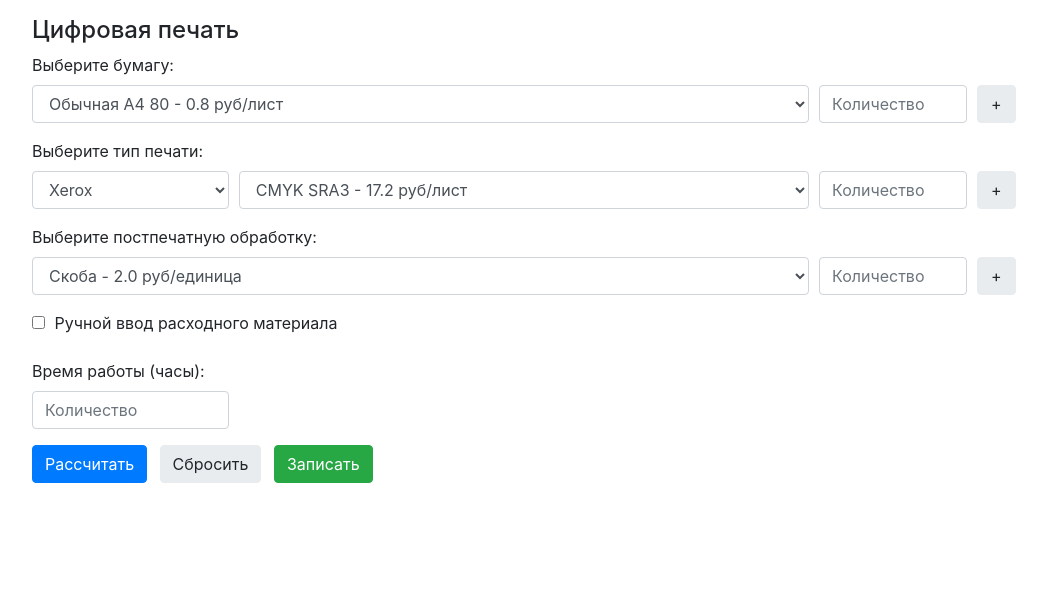
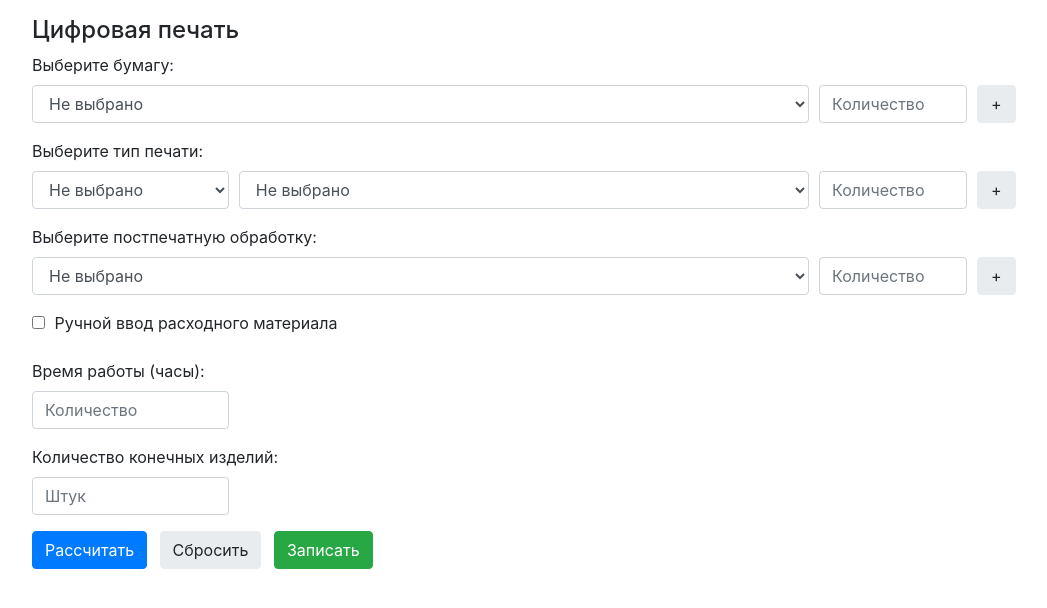
Before and after one commit to Akkormsk/psodin, a Flask app: page /calculator/ in a window 1280 px wide. Shown: the part 56-664 px from the top of the page, without its empty margins (111-1158 px from the left). Run offline with Flask 3, Linux system fonts and the light colour scheme; parts of the project's set-up code (start-up, migrations or seed data) failed here and were passed over; some libraries are stand-ins or nearby versions.

Commit message:
Корректировки калькулятора

```diff
--- a/app/calculator/routes.py
+++ b/app/calculator/routes.py
@@ -29,6 +29,7 @@ def sheet_printing_func():
             postprint_types = request.form.getlist('postprint_type')
             postprint_quantities = request.form.getlist('postprint_quantity')
             work_time = float(request.form['work_time'])
+            final_units = request.form.get('final_units')
 
             materials_text = ""
 
@@ -36,8 +37,13 @@ def sheet_printing_func():
             paper_cost = 0
             total_paper = 0
             for i in range(len(paper_type_ids)):
+                if not paper_type_ids[i]:
+                    continue
+                quantity_str = (paper_quantities[i] or '').strip()
+                if not quantity_str:
+                    continue
                 paper = PaperType.query.get(paper_type_ids[i])
-                quantity = int(paper_quantities[i])
+                quantity = int(quantity_str)
                 paper_cost += quantity * paper.price_per_unit
                 total_paper += quantity
                 paper_details.append((paper, quantity))
@@ -46,9 +52,14 @@ def sheet_printing_func():
             print_details = []
             print_cost = 0
             for i in range(len(machine_types)):
+                if not machine_types[i] or not print_type_ids[i]:
+                    continue
+                quantity_str = (print_quantities[i] or '').strip()
+                if not quantity_str:
+                    continue
                 machine_type = machine_types[i]
                 print_type = PrintType.query.get(print_type_ids[i])
-                quantity = int(print_quantities[i])
+                quantity = int(quantity_str)
                 if machine_type == 'xerox':
                     print_cost += quantity * print_type.price_per_unit_xerox
                     materials_text += f"Печать {i + 1} - {machine_type} - {print_type.name} - {quantity} шт по цене {print_type.price_per_unit_xerox}\r\n"
@@ -60,8 +71,13 @@ def sheet_printing_func():
             postprint_details = []
             postprint_cost = 0
             for i in range(len(postprint_types)):
+                if not postprint_types[i]:
+                    continue
+                quantity_str = (postprint_quantities[i] or '').strip()
+                if not quantity_str:
+                    continue
                 postprint_type = PostPrintProcessing.query.get(postprint_types[i])
-                quantity = int(postprint_quantities[i])
+                quantity = int(quantity_str)
                 postprint_cost += quantity * postprint_type.price_per_unit
                 postprint_details.append((postprint_type, quantity))
                 materials_text += f"Постпечатка {i + 1} - {postprint_type.name} - {quantity} шт по цене {postprint_type.price_per_unit}\r\n"
@@ -86,10 +102,21 @@ def sheet_printing_func():
                 total_cost += manual_material_cost
                 materials_text += f"Свободный материал: {manual_material_name} - {manual_material_quantity} шт по цене {manual_material_price} руб/шт\r\n"
 
-            retail_price = round(total_cost * margin_ratio.value * (1 + (1 / total_paper)), 2)
+            # Защита от деления на ноль при отсутствии бумаги
+            retail_price = round(total_cost * margin_ratio.value * (1 + (1 / total_paper if total_paper else 1)), 2)
             regulars_price = round(retail_price * regulars_discount.value, 2)
             partners_price = round(retail_price * partners_discount.value, 2)
             urgent_price = round(retail_price * urgency.value, 2)
+
+            # Расчет цены за единицу, если введено корректное целое количество конечных изделий
+            price_per_unit = None
+            try:
+                if final_units:
+                    units = int(final_units)
+                    if units > 0:
+                        price_per_unit = round(retail_price / units, 2)
+            except Exception:
+                price_per_unit = None
 
             return render_template('Calculator/sheet_printing.html', total_cost=total_cost,
                                    paper_details=paper_details, print_details=print_details,
@@ -99,7 +126,8 @@ def sheet_printing_func():
                                    postprint_types=PostPrintProcessing.query.all(), work_cost=work_cost,
                                    print_cost=print_cost, retail_price=retail_price,
                                    regulars_price=regulars_price, partners_price=partners_price,
-                                   urgent_price=urgent_price, machine_type=machine_types[0],
+                                   urgent_price=urgent_price, machine_type=(machine_types[0] if machine_types else ''),
+                                   final_units=final_units, price_per_unit=price_per_unit,
                                    manual_material_name=manual_material_name,
                                    manual_material_price=manual_material_price,
                                    manual_material_quantity=manual_material_quantity,
@@ -184,15 +212,35 @@ def calculate_wide_format():
         paper_quantities = request.form.getlist('paper_quantity')
         print_quantities = request.form.getlist('print_quantity')
         process_quantities = request.form.getlist('postprint_quantity')
-        hours = int(request.form.get('hours', 0))
+        hours = int(request.form.get('hours', 0) or 0)
         materials_text = ""
 
-        paper_details = [(PaperTypeLarge.query.get(paper_id), int(paper_quantity)) for paper_id, paper_quantity in
-                         zip(paper_ids, paper_quantities)]
-        print_details = [(PrintTypeLarge.query.get(print_id), int(print_quantity)) for print_id, print_quantity in
-                         zip(print_ids, print_quantities)]
-        postprint_details = [(PostPrintProcessingLarge.query.get(process_id), int(process_quantity)) for
-                             process_id, process_quantity in zip(process_ids, process_quantities)]
+        paper_details = []
+        for paper_id, paper_quantity in zip(paper_ids, paper_quantities):
+            if not paper_id:
+                continue
+            qty_str = (paper_quantity or '').strip()
+            if not qty_str:
+                continue
+            paper_details.append((PaperTypeLarge.query.get(paper_id), int(qty_str)))
+
+        print_details = []
+        for print_id, print_quantity in zip(print_ids, print_quantities):
+            if not print_id:
+                continue
+            qty_str = (print_quantity or '').strip()
+            if not qty_str:
+                continue
+            print_details.append((PrintTypeLarge.query.get(print_id), int(qty_str)))
+
+        postprint_details = []
+        for process_id, process_quantity in zip(process_ids, process_quantities):
+            if not process_id:
+                continue
+            qty_str = (process_quantity or '').strip()
+            if not qty_str:
+                continue
+            postprint_details.append((PostPrintProcessingLarge.query.get(process_id), int(qty_str)))
 
         for i, (paper, quantity) in enumerate(paper_details):
             materials_text += f"Бумага {i + 1} - {paper.name} - {quantity} м² по цене {paper.price_per_unit}\r\n"
--- a/app/static/scripts.js
+++ b/app/static/scripts.js
@@ -13,12 +13,22 @@ function updatePrintOptions(machineType, element) {
     const parentDiv = element.closest('.form-group');
     const printSelect = parentDiv.querySelector('select[name="print_type"]');
 
+    // Если тип машины не выбран, ничего не меняем в отображении цен
+    if (!machineType) {
+        return;
+    }
+
     // Обновление цен в зависимости от выбранной машины
     printSelect.querySelectorAll('option').forEach(function(option) {
+        // Пропускаем плейсхолдеры без цен
+        if (!option.hasAttribute('data-xerox') && !option.hasAttribute('data-konica')) {
+            return;
+        }
         const xeroxPrice = option.getAttribute('data-xerox');
         const konicaPrice = option.getAttribute('data-konica');
         const price = machineType === 'xerox' ? xeroxPrice : konicaPrice;
-        option.textContent = `${option.textContent.split('-')[0].trim()} - ${price} руб/лист`;
+        const baseName = option.textContent.split('-')[0].trim();
+        option.textContent = `${baseName} - ${price} руб/лист`;
     });
 }
 
--- a/app/templates/Calculator/sheet_printing.html
+++ b/app/templates/Calculator/sheet_printing.html
@@ -24,12 +24,13 @@
         {% else %}
         <div class="form-group d-flex">
             <select class="form-control" id="paper_type" name="paper_type" style="flex: 1;">
+                <option value="" selected>Не выбрано</option>
                 {% for paper in paper_types %}
                 <option value="{{ paper.id }}">{{ paper.name }} - {{ paper.price_per_unit }} руб/лист</option>
                 {% endfor %}
             </select>
             <input type="number" class="form-control" id="paper_quantity" name="paper_quantity" placeholder="Количество"
-                   style="width: 15%;" required>
+                   style="width: 15%;">
             <button type="button" class="calc-btn btn btn-light" onclick="addPaperSection()">+</button>
         </div>
         {% endif %}
@@ -68,10 +69,12 @@
         <div class="d-flex form-group">
             <select class="form-control" id="machine_type_1" name="machine_type" onchange="updatePrintOptions(this.value, this)"
                     style="width: 20%">
-                <option value="xerox" selected>Xerox</option>
+                <option value="" selected>Не выбрано</option>
+                <option value="xerox">Xerox</option>
                 <option value="konica">Konica</option>
             </select>
             <select class="form-control" id="print-content-1" name="print_type" style="flex: 1; margin-right: 10px;">
+                <option value="" selected>Не выбрано</option>
                 {% for print in print_types %}
                 <option value="{{ print.id }}" data-xerox="{{ print.price_per_unit_xerox }}"
                         data-konica="{{ print.price_per_unit_konica }}">
@@ -80,7 +83,7 @@
                 {% endfor %}
             </select>
             <input type="number" class="form-control" id="print_quantity" name="print_quantity" placeholder="Количество"
-                   style="width: 15%;" required>
+                   style="width: 15%;">
             <button type="button" class="calc-btn btn btn-light" onclick="addPrintSection()">+</button>
         </div>
         {% endif %}
@@ -106,13 +109,14 @@
         {% else %}
         <div class="form-group d-flex">
             <select class="form-control" id="postprint_type" name="postprint_type" style="flex: 1;">
+                <option value="" selected>Не выбрано</option>
                 {% for postprint in postprint_types %}
                 <option value="{{ postprint.id }}">{{ postprint.name }} - {{ postprint.price_per_unit }} руб/единица
                 </option>
                 {% endfor %}
             </select>
             <input type="number" class="form-control" id="postprint_quantity" name="postprint_quantity" placeholder="Количество"
-                   style="width: 15%;" required>
+                   style="width: 15%;">
             <button type="button" class="calc-btn btn btn-light" onclick="addPostprintSection()">+</button>
         </div>
         {% endif %}
@@ -145,6 +149,12 @@
     </div>
 
     <div class="form-group">
+        <label for="final_units">Количество конечных изделий:</label>
+        <input type="number" class="form-control" id="final_units" name="final_units" placeholder="Штук"
+               style="width: 20%;" value="{{ final_units }}" step="1" min="1">
+    </div>
+
+    <div class="form-group">
         <button type="submit" class="btn btn-primary">Рассчитать</button>
         <button type="button" class="btn btn-light ml-2" onclick="resetForm()">Сбросить</button>
         <button type="button" class="btn btn-success ml-2" onclick="saveOrder()">Записать</button>
@@ -155,12 +165,12 @@
 <template id="paper-section-template">
     <div class="form-group d-flex align-items-center">
         <select class="form-control" name="paper_type" style="flex: 1; margin-right: 10px;">
+            <option value="" selected>Не выбрано</option>
             {% for paper in paper_types %}
             <option value="{{ paper.id }}">{{ paper.name }} - {{ paper.price_per_unit }} руб/лист</option>
             {% endfor %}
         </select>
-        <input type="number" class="form-control" name="paper_quantity" placeholder="Количество" style="width: 15%;"
-               required>
+        <input type="number" class="form-control" name="paper_quantity" placeholder="Количество" style="width: 15%;">
         <button type="button" class="calc-btn btn btn-light" onclick="removeSection(this)">-</button>
     </div>
 </template>
@@ -169,11 +179,13 @@
     <div class="form-group d-flex align-items-center">
         <select class="form-control" name="machine_type" onchange="updatePrintOptions(this.value, this)"
                 style="width: 20%">
-            <option value="xerox" selected>Xerox</option>
+            <option value="" selected>Не выбрано</option>
+            <option value="xerox">Xerox</option>
             <option value="konica">Konica</option>
         </select>
         <div id="print-content-template" style="flex: 1; margin-right: 10px;">
             <select class="form-control" name="print_type" style="flex: 1; margin-right: 10px;">
+                <option value="" selected>Не выбрано</option>
                 {% for print in print_types %}
                 <option value="{{ print.id }}"
                         data-xerox="{{ print.price_per_unit_xerox }}"
@@ -183,8 +195,7 @@
                 {% endfor %}
             </select>
         </div>
-        <input type="number" class="form-control" name="print_quantity" placeholder="Количество" style="width: 15%;"
-               required>
+        <input type="number" class="form-control" name="print_quantity" placeholder="Количество" style="width: 15%;">
         <button type="button" class="calc-btn btn btn-light" onclick="removeSection(this)">-</button>
     </div>
 </template>
@@ -192,13 +203,13 @@
 <template id="postprint-section-template">
     <div class="form-group d-flex align-items-center">
         <select class="form-control" name="postprint_type" style="flex: 1; margin-right: 10px;">
+            <option value="" selected>Не выбрано</option>
             {% for postprint in postprint_types %}
             <option value="{{ postprint.id }}">{{ postprint.name }} - {{ postprint.price_per_unit }} руб/единица
             </option>
             {% endfor %}
         </select>
-        <input type="number" class="form-control" name="postprint_quantity" placeholder="Количество" style="width: 15%;"
-               required>
+        <input type="number" class="form-control" name="postprint_quantity" placeholder="Количество" style="width: 15%;">
         <button type="button" class="calc-btn btn btn-light" onclick="removeSection(this)">-</button>
     </div>
 </template>
@@ -209,6 +220,9 @@
         Розничная цена: {{ retail_price }} руб
         <span class="small-text">(Прибыль - {{ (retail_price - total_cost) | round(2) }} руб. {{ ((retail_price - total_cost) * 100 / retail_price) | round(2) }}%)</span>
     </h3>
+    {% if price_per_unit is not none %}
+    <h3>Цена за 1 ед.: {{ price_per_unit }} руб</h3>
+    {% endif %}
     <ul>
         <li><b>Цена для постоянников:</b> {{ regulars_price }} руб. (Прибыль - {{ (regulars_price - total_cost) |
             round(2) }} руб., {{ ((regulars_price - total_cost) * 100 / regulars_price) | round(2) }}%)
--- a/config.py
+++ b/config.py
@@ -6,7 +6,7 @@ basedir = os.path.abspath(os.path.dirname(__file__))
 class Config:
     # База данных: сначала берём переменную окружения, иначе локальная SQLite
     # По умолчанию используем /tmp, так как она доступна на большинстве платформ
-    SQLALCHEMY_DATABASE_URI = os.getenv('DATABASE_URL', 'sqlite:////tmp/print_shop.db')
+    SQLALCHEMY_DATABASE_URI = os.getenv('DATABASE_URL', f"sqlite:///{os.path.join(basedir, 'print_shop.db')}")
 
     # Закомментированное подключение к удаленной базе данных
     # SQLALCHEMY_DATABASE_URI = 'mysql+pymysql://user1:Ps123456@147.45.138.165:3306/psadmin_db?charset=utf8mb4'
@@ -17,6 +17,6 @@ class Config:
     FLASK_ADMIN_FLUID_LAYOUT = True
     SESSION_TYPE = 'filesystem'
     # Хранилище сессий в файловой системе: используем /tmp для совместимости с read-only rootfs
-    SESSION_FILE_DIR = os.getenv('SESSION_FILE_DIR', os.path.join('/tmp', 'flask_session'))
+    SESSION_FILE_DIR = os.getenv('SESSION_FILE_DIR', os.path.join(basedir, 'flask_session'))
     # Путь к лог-файлу; по умолчанию /tmp/app.log, чтобы избежать ошибок записи
-    LOG_FILE = os.getenv('LOG_FILE', '/tmp/app.log')
+    LOG_FILE = os.getenv('LOG_FILE', os.path.join(basedir, 'app.log'))
```
Also changed, not shown: app/templates/Calculator/wide_format_printing.html (+12 -9 lines), manage.py (+8 -9 lines), print_shop.db, 2 other files.
